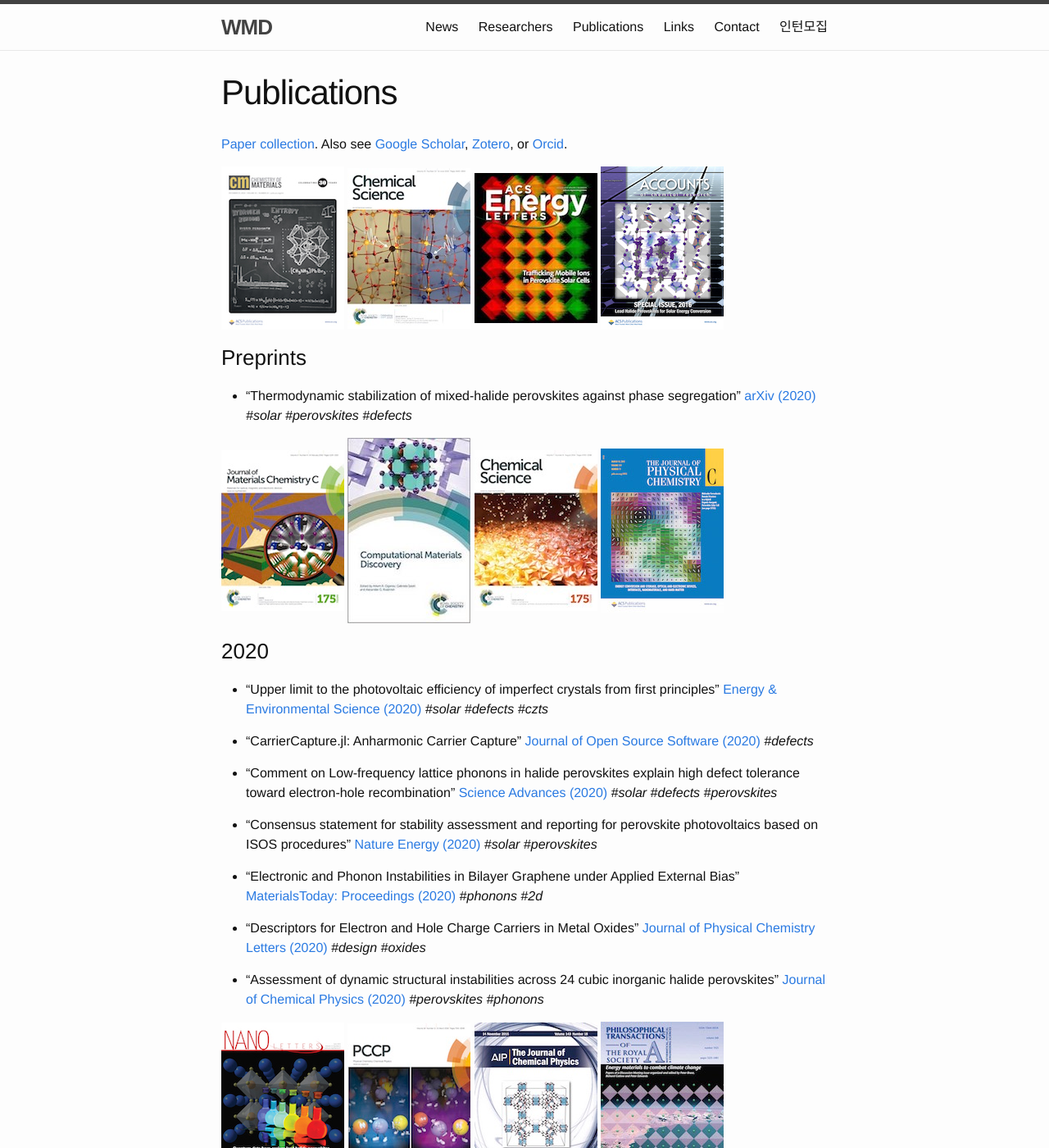
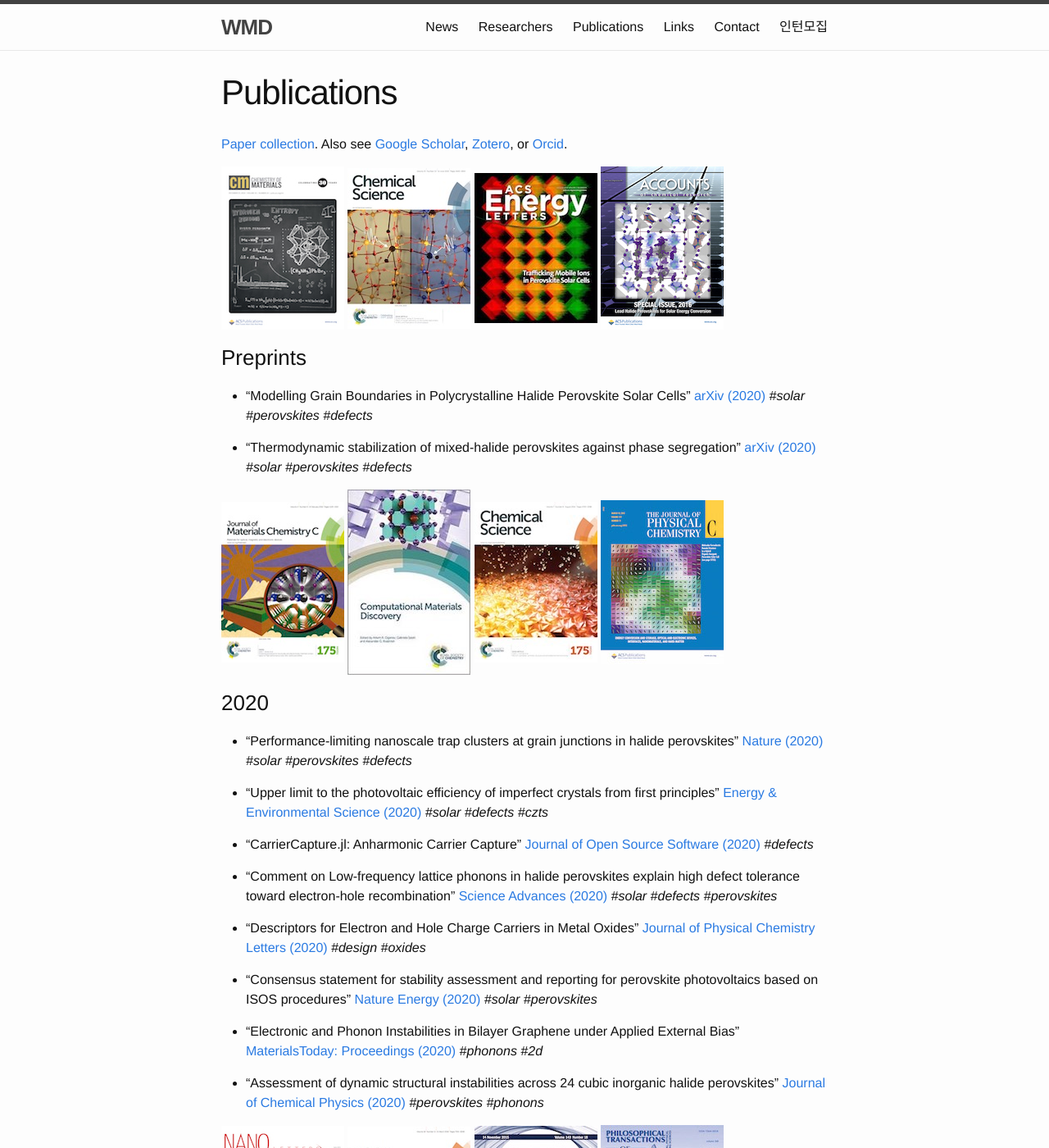
Before and after one commit to WMD-group/WMD-group.github.io, a Jekyll site: the page built from c_papers.md, in a window 1280 px wide and 1400 px high. Shown: the whole window at 82% size. Built offline with Jekyll 4.4.1, drawn with Linux system fonts in a browser that asks for light colours.

Commit message:
Update c_papers.md

```diff
--- a/c_papers.md
+++ b/c_papers.md
@@ -15,12 +15,18 @@ or [Orcid](http://orcid.org/0000-0001-5460-7033).
 
 ### Preprints
 
+* "Modelling Grain Boundaries in Polycrystalline Halide Perovskite Solar Cells" [arXiv (2020)](https://arxiv.org/abs/2004.04416)
+*#solar #perovskites #defects*
+
 * "Thermodynamic stabilization of mixed-halide perovskites against phase segregation" [arXiv (2020)](https://arxiv.org/abs/2001.05330)
 *#solar #perovskites #defects*
 
 ![](/assets/jmcc-2016.jpg) ![](/assets/rsc-2018.jpg) ![](/assets/cs-2016.jpg)  ![](/assets/jpcc-2015.jpg)
 
 ### 2020
+
+* "Performance-limiting nanoscale trap clusters at grain junctions in halide perovskites" [Nature (2020)](https://www.nature.com/articles/s41586-020-2184-1)
+*#solar #perovskites #defects*
 
 * "Upper limit to the photovoltaic efficiency of imperfect crystals from first principles" [Energy & Environmental Science (2020)](https://doi.org/10.1039/D0EE00291G)
 *#solar #defects #czts*
@@ -31,14 +37,14 @@ or [Orcid](http://orcid.org/0000-0001-5460-7033).
 * "Comment on Low-frequency lattice phonons in halide perovskites explain high defect tolerance toward electron-hole recombination" [Science Advances (2020)](https://arxiv.org/abs/2003.05394)
 *#solar #defects #perovskites*
 
+* "Descriptors for Electron and Hole Charge Carriers in Metal Oxides" [Journal of Physical Chemistry Letters (2020)](https://pubs.acs.org/doi/10.1021/acs.jpclett.9b03398)
+*#design #oxides*
+
 * "Consensus statement for stability assessment and reporting for perovskite photovoltaics based on ISOS procedures" [Nature Energy (2020)](https://www.nature.com/articles/s41560-019-0529-5)
 *#solar #perovskites*
 
 * "Electronic and Phonon Instabilities in Bilayer Graphene under Applied External Bias" [MaterialsToday: Proceedings (2020)](https://doi.org/10.1016/j.matpr.2019.10.076)
 *#phonons #2d*
-
-* "Descriptors for Electron and Hole Charge Carriers in Metal Oxides" [Journal of Physical Chemistry Letters (2020)](https://pubs.acs.org/doi/10.1021/acs.jpclett.9b03398)
-*#design #oxides*
 
 * "Assessment of dynamic structural instabilities across 24 cubic inorganic halide perovskites" [Journal of Chemical Physics (2020)](https://aip.scitation.org/doi/10.1063/1.5131575)
 *#perovskites #phonons*
```
